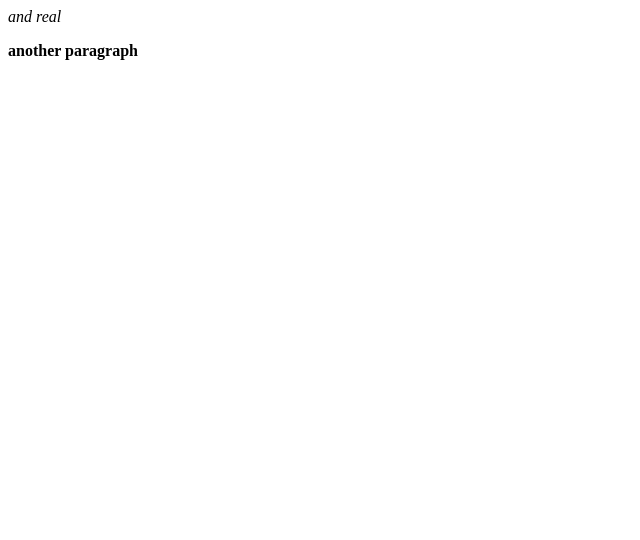
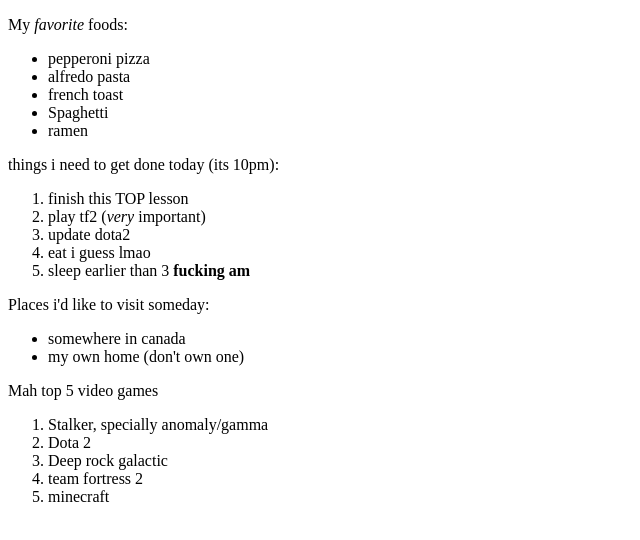
Before and after one commit to Sherrybmd/TheOdinProject, a plain HTML site: page html-boilerplate/index.html in a window 1280 px wide. Shown: the whole page, without its empty margins (0-640 px from the left). Drawn offline with Linux system fonts and the light colour scheme.

Commit message:
Finished list practice

```diff
--- a/html-boilerplate/index.html
+++ b/html-boilerplate/index.html
@@ -1,14 +1,43 @@
 <!DOCTYPE html>
-<!-- this website has been made by a retard -->
 <html lang="en">
+
     <head>
         <meta charset="utf-8">
-        <title>true</title>
+        <title>Mah List</title>
 
     </head>
 
     <body>
-        <em>and real</em>
-        <p><strong>another paragraph</strong></p>
+        <p>My <em>favorite</em> foods:</p>
+        <ul>
+            <li>pepperoni pizza</li>
+            <li>alfredo pasta</li>
+            <li>french toast</li>
+            <li>Spaghetti</li>
+            <li>ramen</li>
+        </ul>
+
+        <p>things i need to get done today (its 10pm):</p>
+        <ol>
+            <li>finish this TOP lesson</li>
+            <li>play tf2 (<em>very</em> important)</li>
+            <li>update dota2</li>
+            <li>eat i guess lmao</li>
+            <li>sleep earlier than 3 <strong>fucking am</strong></li>
+        </ol>
+
+        <p>Places i'd like to visit someday:</p>
+        <ul>
+            <li>somewhere in canada</li>
+            <li>my own home (don't own one)</li>
+        </ul>
+        <p>Mah top 5 video games</p>
+        <ol>
+            <li>Stalker, specially anomaly/gamma </li>
+            <li>Dota 2</li>
+            <li>Deep rock galactic</li>
+            <li>team fortress 2</li>
+            <li>minecraft</li>
+        </ol>
     </body>
 </html>
```
